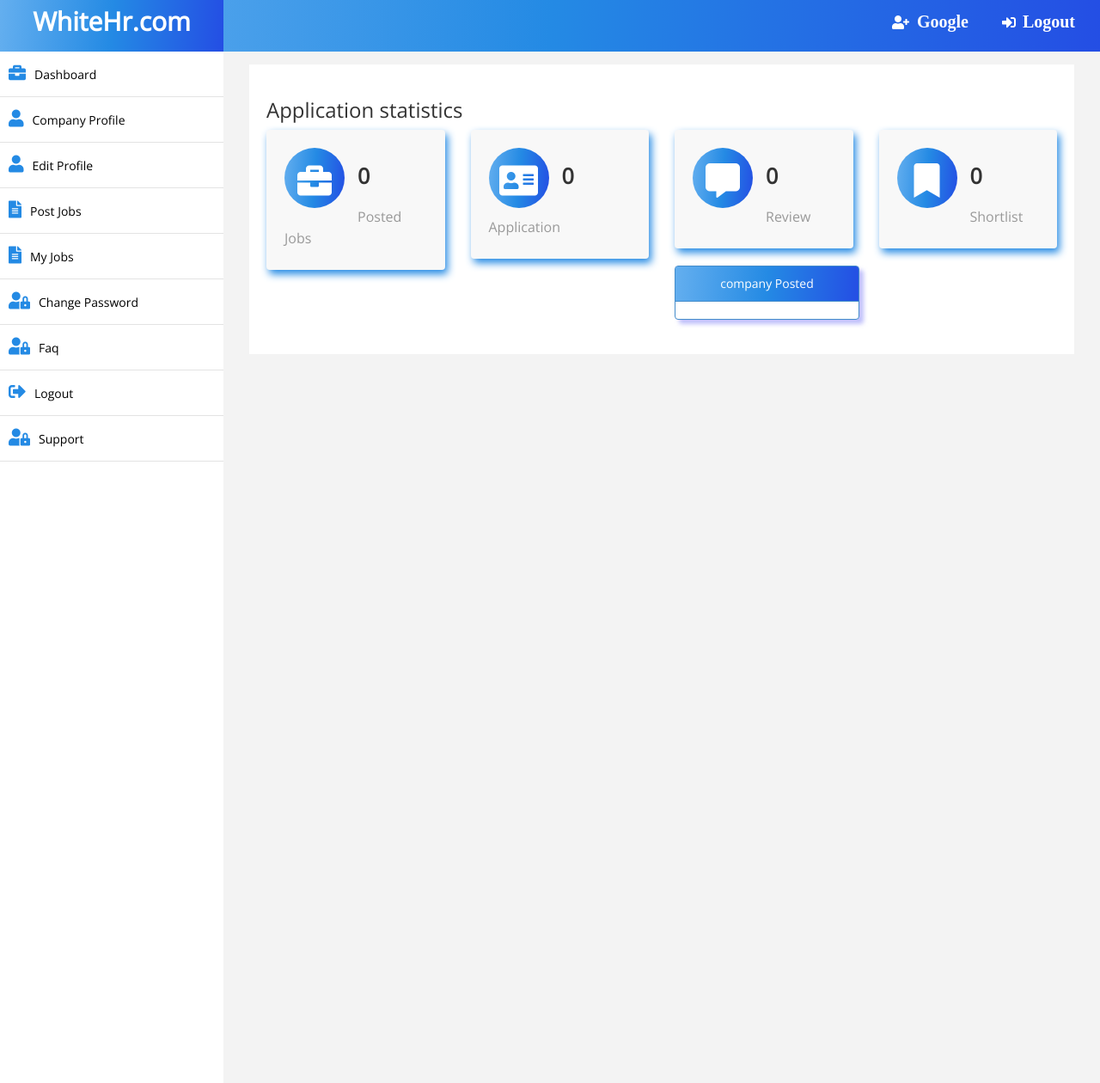
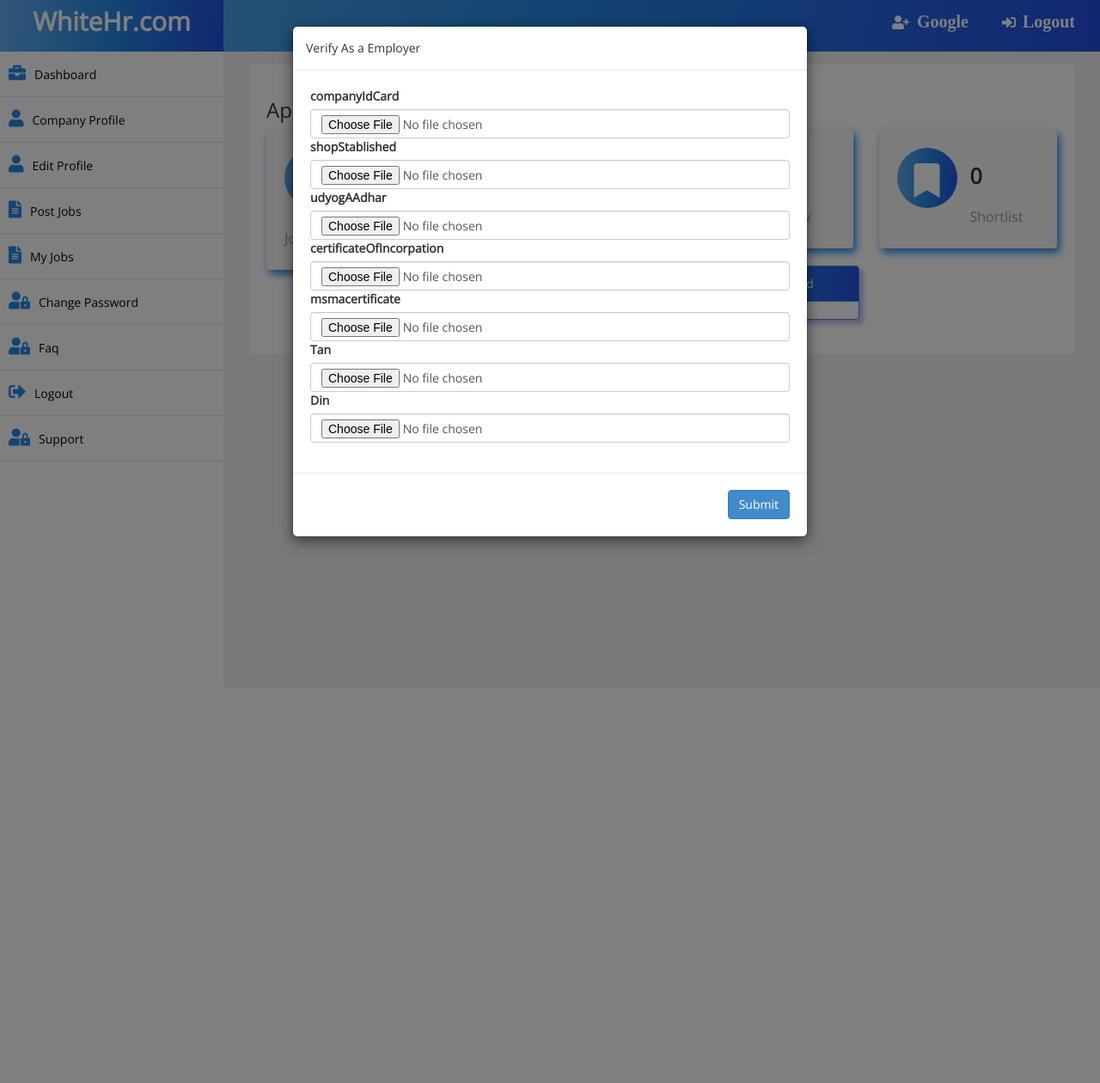
Before and after one commit to surajkrgravitonweb/djangoGraviton, a Django app: page /en/employer/dashboard/ in a window 1280 px wide. Shown: the whole page at 86% size. After the commit the page ends 640 px from the top, so only its background shows below. Run offline with Django 3.2, Linux system fonts and the light colour scheme; a user stored in the database is signed in; data comes from the database, SQL or seed files in the repository; data that the repository does not hold is empty; some libraries are stand-ins or nearby versions.

Commit message:
changed done

```diff
--- a/accounts/admin.py
+++ b/accounts/admin.py
@@ -9,4 +9,5 @@ admin.site.register(Applicant)
 admin.site.register(CheckoutMmeber)
 admin.site.register(TrainCertPlacement)
 admin.site.register(MainBlog)
+admin.site.register(DoucmentEmp)
 # Register your models here.
--- a/jobsapp/urls.py
+++ b/jobsapp/urls.py
@@ -115,6 +115,7 @@ urlpatterns = [
     path("mockInterview/",mockInterview,name="mockInterview"),
     path("faqEmp/",faqEmp,name="faqEmp"),
     path("supportEmp/",supportEmp,name="supportEmp"),
-    path("supportCandidate/",supportCandidate,name="supportCandidate")
+    path("supportCandidate/",supportCandidate,name="supportCandidate"),
+    path("documentEmp/",documentEmp,name="documentEmp")
 
 ]+static(settings.MEDIA_URL,document_root=settings.MEDIA_ROOT)
--- a/templates/dash/dashboardEmp.html
+++ b/templates/dash/dashboardEmp.html
@@ -25,6 +25,103 @@
 <script src="https://ajax.googleapis.com/ajax/libs/jquery/1.12.4/jquery.min.js"></script>
 <script src="https://maxcdn.bootstrapcdn.com/bootstrap/3.3.7/js/bootstrap.min.js"></script> -->
    <style>
+
+    body{
+        background: #fefefe;
+      }
+
+      h1{
+        font-family: Helvetica;
+        text-align: center;
+        font-size: 70px;
+        margin: 150px 0;
+        display: block;
+      }
+
+      #newsletter-popup{
+        margin: 70px auto;
+        padding:30px 40px 40px;
+        background: #f5828a;
+        border-radius: 5px;
+        width: 25%;
+        position: relative;
+        transition: all 1s ease-in-out;
+      }
+
+      @media screen and (max-width: 1366px){
+        #newsletter-popup{
+          width: 40%;
+        }
+      }
+
+      @media screen and (max-width: 992px){
+        #newsletter-popup{
+          width: 70%;
+        }
+      }
+
+      .newsletter-overlay{
+        position: fixed;
+        top: 0;
+        bottom: 0;
+        left: 0;
+        right: 0;
+        background: rgba(0, 0, 0, 0.7);
+        transition: opacity 500ms;
+        visibility: visible;
+        opacity: 1;
+        display: none;
+      }
+
+      #newsletter-popup h3{
+        color: #fff;
+        font-size: 24px;
+        margin: 0 0 10px;
+        font-family: 'Gloria Hallelujah',cursive;
+      }
+
+      #newsletter-popup input[type="text"]{
+          width: 100%;
+          height: 36px;
+          border: none;
+          text-indent: 10px;
+          font-size: 13px;
+          border-bottom: 2px solid #faeaec;
+          border-top: 2px solid #fff;
+          padding: 0;
+          color: #666;
+          margin-bottom: 15px;
+      }
+
+      #newsletter-popup input[type="submit"]{
+        background: #6EC5D9;
+          border: none;
+          border-bottom: 3px solid #57B8CE;
+          color: #fff;
+          text-align: center;
+          display: block;
+          padding: 0;
+          line-height: 1.5;
+          width: 100%;
+          cursor: pointer;
+          margin: 0;
+          font-size: 21px;
+          font-family: "Gloria Hallelujah",cursive;
+      }
+
+      #newsletter-popup .popup-close{
+        color: #fff;
+        height: 30px;
+        width: 30px;
+        position: absolute;
+        top: 10px;
+        right: 10px;
+        text-align: center;
+        text-decoration: none;
+        line-height: 30px;
+        font-family:  "Gloria Hallelujah",cursive;
+        font-weight: bold;
+      }
     #page-inner {
     width: 100%;
     margin: 10px 20px 10px 0px;
@@ -168,10 +265,59 @@ input[type=submit] {
             </div>
 
         </nav>
+
         <!-- /. NAV SIDE  -->
         <div id="page-wrapper" >
             <div id="page-inner" style="padding:20px; margin:0px;">
+               <!-- Button trigger modal -->
 
+  <!-- Modal -->
+  <div class="modal fade"  data-backdrop="static" data-keyboard="false" id="exampleModalCenter" tabindex="-1" role="dialog" aria-labelledby="exampleModalCenterTitle" aria-hidden="true">
+    <div class="modal-dialog modal-dialog-centered" role="document">
+      <div class="modal-content">
+        <div class="modal-header">
+          <h5 class="modal-title" id="exampleModalLongTitle">Verify As a Employer</h5>
+
+        </div>
+        <form action="{% url 'jobs:documentEmp' %}" method="POST">
+        <div class="modal-body">
+            <div class="mb-3">
+                <label for="formFile" class="form-label">companyIdCard</label>
+                <input class="form-control" type="file" name="companyIdCard" id="formFile">
+              </div>
+              <div class="mb-3">
+                <label for="formFile" class="form-label">shopStablished</label>
+                <input class="form-control" type="file" name="shopStablished" id="formFile">
+              </div>
+              <div class="mb-3">
+                <label for="formFile" class="form-label">udyogAAdhar</label>
+                <input class="form-control" type="file" name="udyogAAdhar" id="formFile">
+              </div>
+              <div class="mb-3">
+                <label for="formFile" class="form-label">certificateOfIncorpation</label>
+                <input class="form-control" type="file" name="certificateOfIncorpation" id="formFile">
+              </div>
+              <div class="mb-3">
+                <label for="formFile" class="form-label">msmacertificate</label>
+                <input class="form-control" type="file" name="msmacertificate" id="formFile">
+              </div>
+              <div class="mb-3">
+                <label for="formFile" class="form-label">Tan</label>
+                <input class="form-control" type="file" name="Tan" id="formFile">
+              </div>
+              <div class="mb-3">
+                <label for="formFile" class="form-label">Din</label>
+                <input class="form-control" type="file" name="Din" id="formFile">
+              </div>
+        </div>
+        <div class="modal-footer">
+
+          <button type="button" class="btn btn-primary">Submit</button>
+        </div>
+    </form>
+      </div>
+    </div>
+  </div>
                  <!-- /. ROW  -->
                  <div class="tab-content">
                     <div id="home" class="tab-pane fade in active">
@@ -991,7 +1137,54 @@ input[type=submit] {
      <!-- /. WRAPPER  -->
     <!-- SCRIPTS -AT THE BOTOM TO REDUCE THE LOAD TIME-->
     <!-- JQUERY SCRIPTS -->
+    <h1>Wait for 5 seconds!</h1>
 
+
+    <script>
+        var delay = 5000; //in milleseconds
+
+jQuery(document).ready(function($){
+  setTimeout(function(){ showNewsletterPopup(); }, delay);
+
+  $('.popup-close').click(function(){
+      $('.newsletter-overlay').hide();
+
+      //when closed create a cookie to prevent popup to show again on refresh
+      setCookie('newsletter-popup', 'popped', 30);
+  });
+});
+
+function showNewsletterPopup(){
+  if( getCookie('newsletter-popup') == ""){
+     $('.newsletter-overlay').show();
+     setCookie('newsletter-popup', 'popped', 30);
+  }
+  else{
+    console.log("Newsletter popup blocked.");
+  }
+}
+
+
+function setCookie(cname,cvalue,exdays)
+{
+    var d = new Date();
+    d.setTime(d.getTime()+(exdays*24*60*60*1000));
+    var expires = "expires="+d.toGMTString();
+    document.cookie = cname+"="+cvalue+"; "+expires+"; path=/";
+}
+
+function getCookie(cname)
+{
+    var name = cname + "=";
+    var ca = document.cookie.split(';');
+    for(var i=0; i<ca.length; i++)
+    {
+        var c = jQuery.trim(ca[i]);
+        if (c.indexOf(name)==0) return c.substring(name.length,c.length);
+    }
+    return "";
+}
+    </script>
     <script>
         function autocomplete(inp, arr) {
           /*the autocomplete function takes two arguments,
@@ -1211,19 +1404,20 @@ input[type=submit] {
         </script>
 
 
+        <script>
+            setTimeout(function() {
+                $('#exampleModalCenter').click();
+                $("#exampleModalCenter").modal();
+                }, 2000);
 
-<script>
-    function PopUp(hideOrshow) {
-    if (hideOrshow == 'hide') document.getElementById('ac-wrapper').style.display = "none";
-    else document.getElementById('ac-wrapper').removeAttribute('style');
-}
-window.onload = function () {
-    setTimeout(function () {
-        PopUp('show');
+            $(document).ready(function(){
+                setTimeout(function(){
+                    console.log("popup")
+                   PopUp();
+                },1000); // 5000 to load it after 5 seconds from page load
+             });
+          </script>
 
-    }, 5000);
-}
-</script>
 
 </body>
 </html>
```
Also changed, not shown: jobsapp/models.py (+11 -0 lines), jobsapp/views/home.py (+10 -0 lines), jobsapp/migrations/0003_doucmentemp.py (added).
